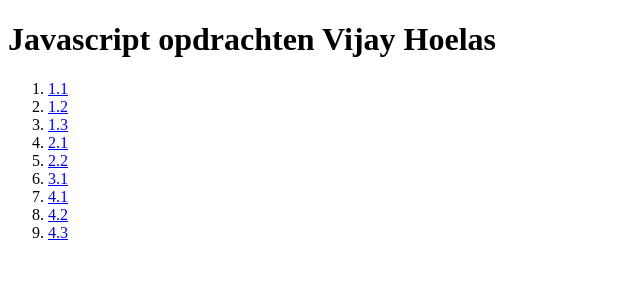
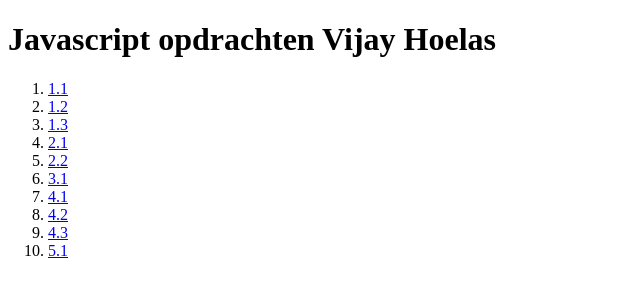
Before and after one commit to vijay-23/Javascript-school-vijay, a plain HTML site: page index.html in a window 1280 px wide. Shown: the full height of the page, 0-640 px from the left. Drawn offline with Linux system fonts and the light colour scheme.

Commit message:
netlify update

```diff
--- a/index.html
+++ b/index.html
@@ -18,6 +18,7 @@
     <li><a href="javascript_classroom_h4/4.1.html">4.1</a></li>
     <li><a href="javascript_classroom_h4/4.2.html">4.2</a></li>
     <li><a href="javascript_classroom_h4/4.3.html">4.3</a></li>
+    <li><a href="javascript_classroom_h5/5.1.html">5.1</a></li>
     </ol>
 </body>
 </html>
```
